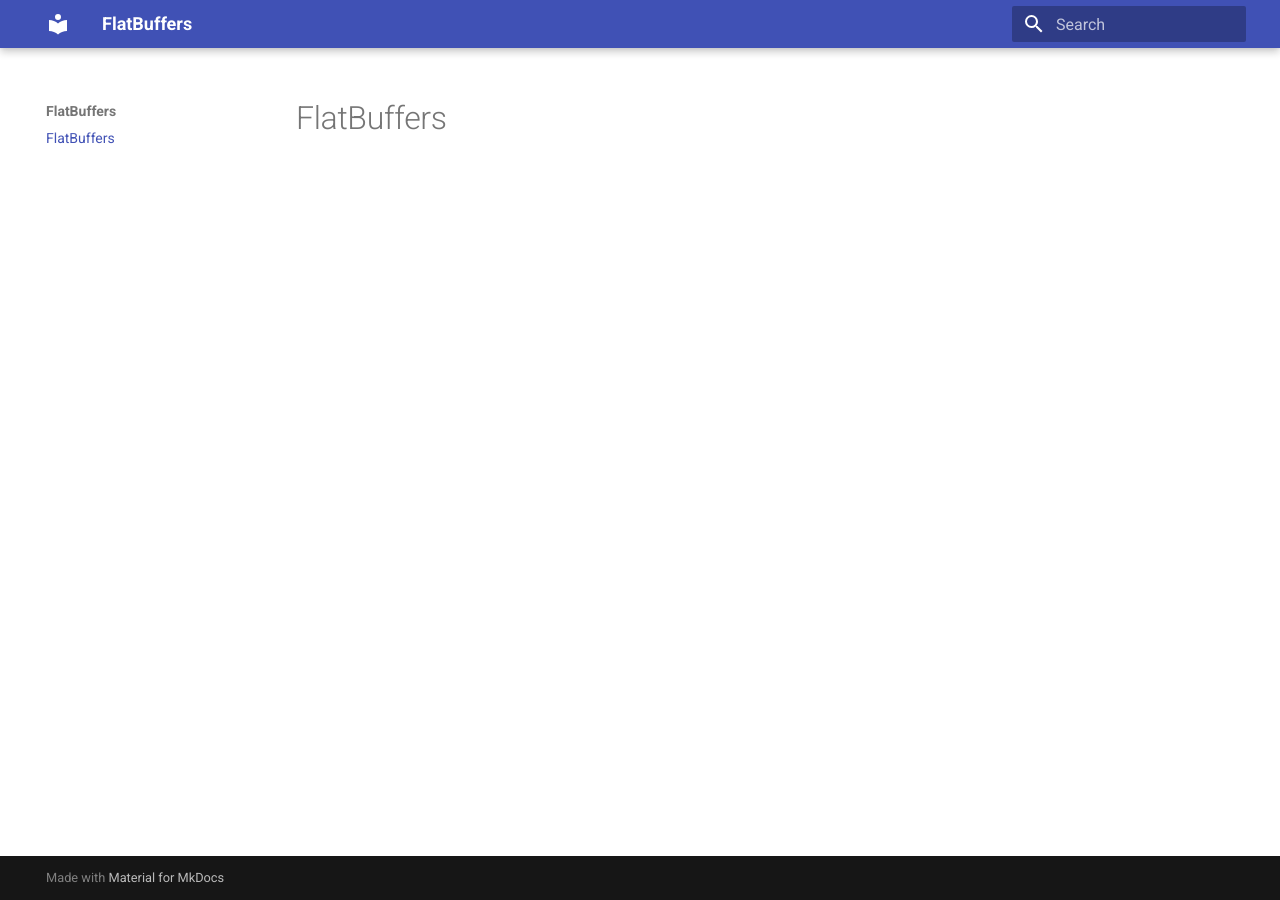
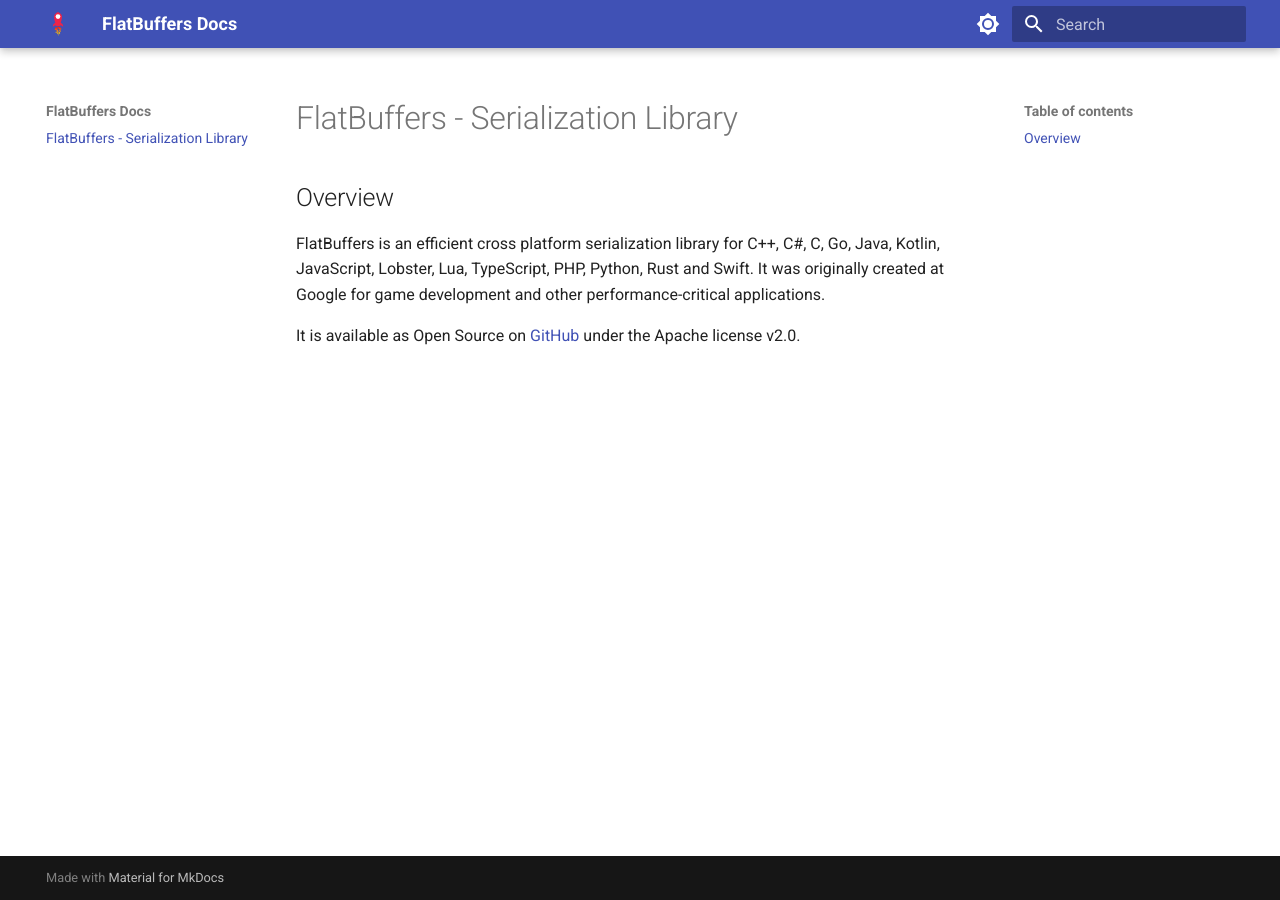
Before and after one commit to dbaileychess/flatbuffers-mkdocs, an MkDocs documentation site: the page built from docs/index.md, in a window 1280 px wide. Built offline with MkDocs 1.6.1 and Material for MkDocs 9.7.7, drawn with Linux system fonts in a browser that asks for light colours.

Commit message:
add landing page content

```diff
--- a/docs/index.md
+++ b/docs/index.md
@@ -1 +1,11 @@
-# FlatBuffers
+# FlatBuffers - Serialization Library
+
+## Overview
+
+FlatBuffers is an efficient cross platform serialization library for C++, C#, C,
+Go, Java, Kotlin, JavaScript, Lobster, Lua, TypeScript, PHP, Python, Rust and
+Swift. It was originally created at Google for game development and other
+performance-critical applications.
+
+It is available as Open Source on
+[GitHub](https://github.com/google/flatbuffers) under the Apache license v2.0.
--- a/mkdocs.yml
+++ b/mkdocs.yml
@@ -1,4 +1,17 @@
-site_name: FlatBuffers
+site_name: FlatBuffers Docs
 site_url: https://dbaileychess.github.io/flatbuffers-mkdocs/
 theme:
   name: material
+  logo: assets/flatbuffers_logo.svg
+  palette:
+    # Palette toggle for light mode
+    - scheme: default
+      toggle:
+        icon: material/brightness-7
+        name: Switch to dark mode
+
+    # Palette toggle for dark mode
+    - scheme: slate
+      toggle:
+        icon: material/brightness-4
+        name: Switch to light mode
```
Also changed, not shown: docs/assets/flatbuffers_logo.svg (added), site/404.html, site/index.html.
